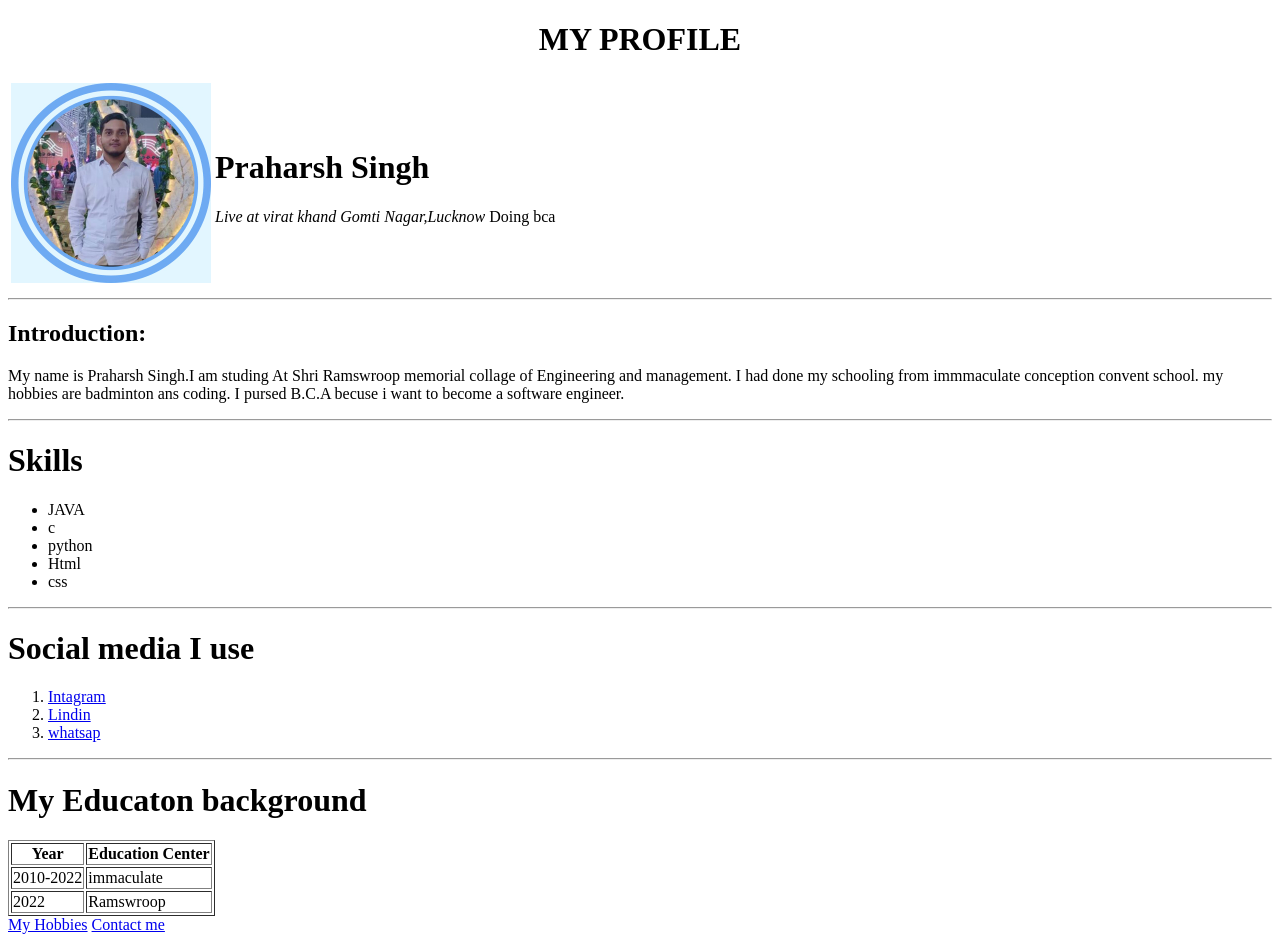
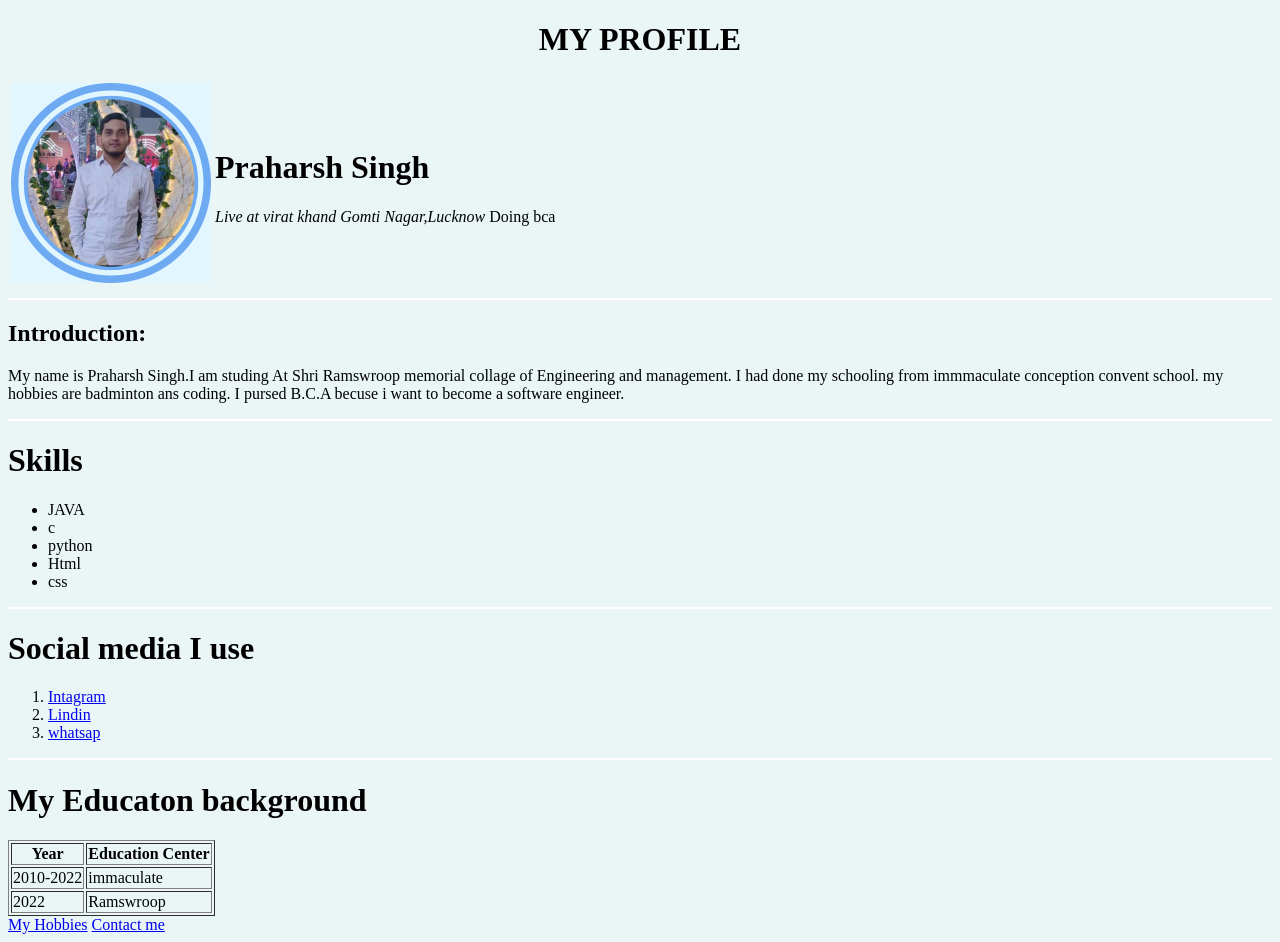
Before and after one commit to Praharsh234/cv, a plain HTML site: page index.html in a window 1280 px wide. Drawn offline with Linux system fonts and the light colour scheme.

Commit message:
css added
css added

```diff
--- a/index.html
+++ b/index.html
@@ -6,8 +6,17 @@
     <meta name="viewport" content="width=device-width, initial-scale=1.0">
     <title>My website</title>
     <style>
+        body{
+            background-color: #eaf6f6;
+        }
         .center{
             text-align: center
+        }
+        hr {
+            border-style: none;
+            background-color: white;
+            height: 2px;
+
         }
 
     </style>
```
